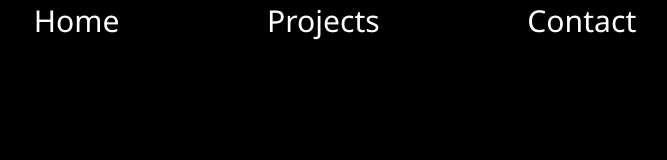
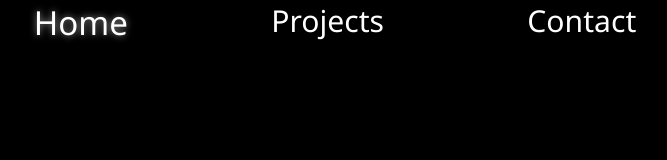
Before and after one commit to moefingers/moefingers.github.io, a React (Vite) app: page / in a window 1280 px wide. In both pictures the pointer is over the link "Home". Shown: the top 160 px of the page, without its empty margins (305-972 px from the left). Built offline with nearby package versions, Linux system fonts and the light colour scheme.

Commit message:
minor style changes on nav

```diff
--- a/src/App.css
+++ b/src/App.css
@@ -17,9 +17,11 @@
   --background-color-primary: rgba(0, 0, 0, 1);
   --background-color-secondary: rgba(255,255,255, .2);
   --complementary-color-primary: rgba(255, 255, 255, 1);
+  --complementary-color-primary-faded: rgba(255, 255, 255, .6);
   --complementary-color-secondary: rgba(100, 100, 255, 1);
 
   --text-shadow-primary: 0px 0px calc(var(--general-size-factor-px) * 5) var(--complementary-color-primary);
+  --text-shadow-primary-faded: 0px 0px calc(var(--general-size-factor-px) * 5) var(--complementary-color-primary-faded);
 
 }
 
@@ -68,6 +70,10 @@ nav {
   background-color: transparent;
   transition: .3s ease-out;
   font-size: calc(20 * var(--general-size-factor-px));
+}
+.nav-link:hover {
+  font-size: calc(22 * var(--general-size-factor-px));
+  text-shadow: var(--text-shadow-primary-faded);
 }
 .nav-link.current {
   font-size: calc(25 * var(--general-size-factor-px));
```
